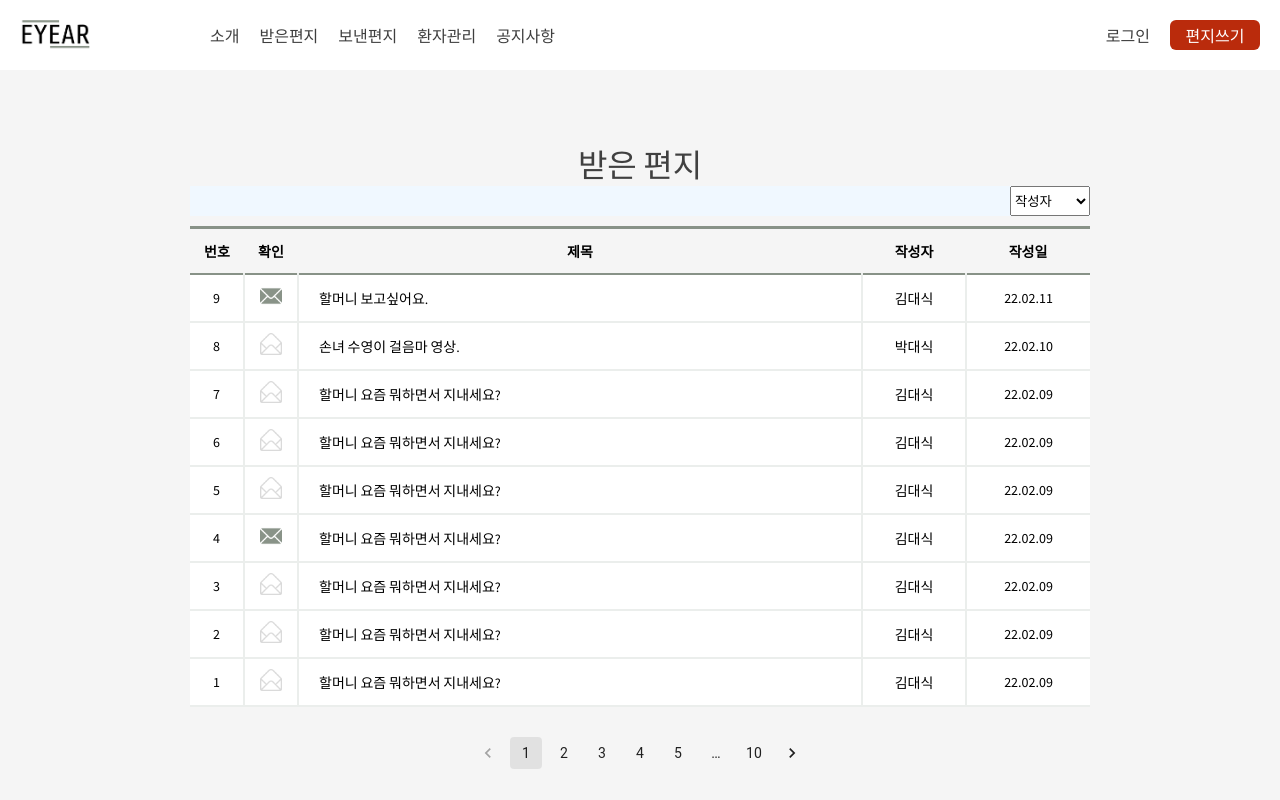
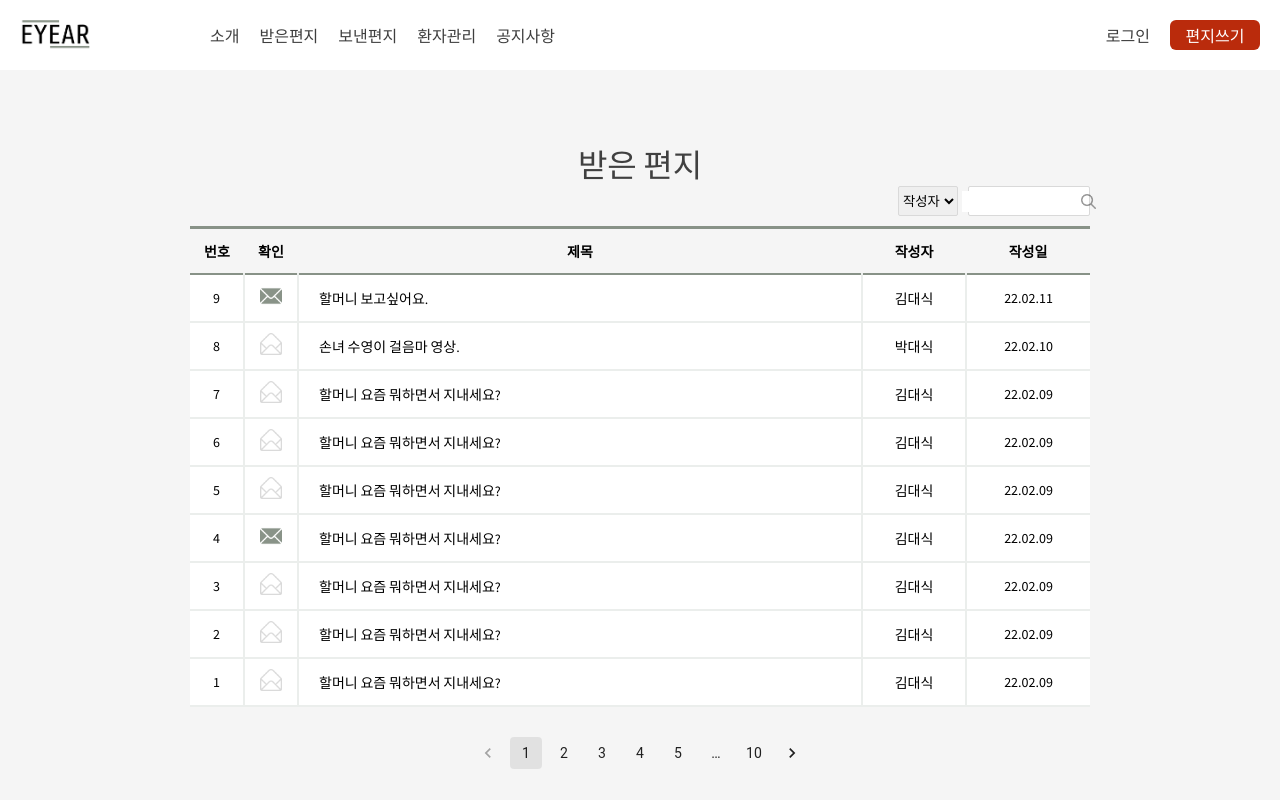
Before and after one commit to eyear22/eyear_frontend, a React (Create React App) app: page /receive in a window 1280 px wide. Shown: the top 800 px of the page. Built offline with nearby package versions, Linux system fonts and the light colour scheme.

Commit message:
[FEAT] 필터 영역 select, input 생성 완료

```diff
--- a/src/components/receive/FilterSelect.js
+++ b/src/components/receive/FilterSelect.js
@@ -1,10 +1,24 @@
 import styled from 'styled-components';
-import Src from '../../assets/icon_check.png';
+import SearchIcon from '../../assets/icon_search.png';
+import useInput from '../../utils/useInput';
 
 const FilterSelect = ({ filter }) => {
+  const input = useInput('');
+
+  // input 변경
+  const onChange = (e) => {
+    input.onChange(e.target.value);
+  };
+
+  // 필터 변경
   const handleChange = (e) => {
-    console.log(filter);
     filter.onChange(e.target.value);
+  };
+
+  // 검색 버튼 클릭시
+  const search = () => {
+    console.log(filter.value);
+    console.log(input.value);
   };
 
   return (
@@ -13,6 +27,10 @@ const FilterSelect = ({ filter }) => {
         <option value="from">작성자</option>
         <option value="title">제목</option>
       </Select>
+      <InputArea>
+        <Input onChange={onChange} />
+        <Icon src={SearchIcon} onClick={search} />
+      </InputArea>
     </Container>
   );
 };
@@ -20,18 +38,51 @@ const FilterSelect = ({ filter }) => {
 const Container = styled.div`
   display: flex;
   flex-direction: row;
-  align-items: flex-end;
-  justify-content: end;
-  background-color: aliceblue;
+  justify-content: flex-end;
 `;
 
 const Select = styled.select`
   height: 30px;
-  min-width: 80px;
+  min-width: 60px;
+  margin-right: 10px;
+  border-radius: 2px;
+  border: solid 1px #d9d9d9;
+  &:focus {
+    outline: none;
+  }
+`;
+
+const InputArea = styled.div`
+  width: 120px;
+  height: 28px;
+  border-radius: 2px;
+  border: solid 1px #d9d9d9;
+  background-color: white;
+  display: flex;
+  justify-content: center;
+  align-items: center;
+  z-index: 1;
+  opacity: 1;
 `;
 
 const Input = styled.input`
-  height: 24px;
+  width: 110px;
+  border: none;
+  -webkit-appearance: none;
+  text-align: left;
+  margin-left: 5px;
+  overflow: auto;
+  z-index: -1;
+  font-size: 15px;
+  &:focus {
+    outline: none;
+  }
+`;
+
+const Icon = styled.img`
+  margin: 0 5px;
+  width: 15px;
+  cursor: pointer;
 `;
 
 export default FilterSelect;
```
Also changed, not shown: src/assets/icon_search.png (added).
